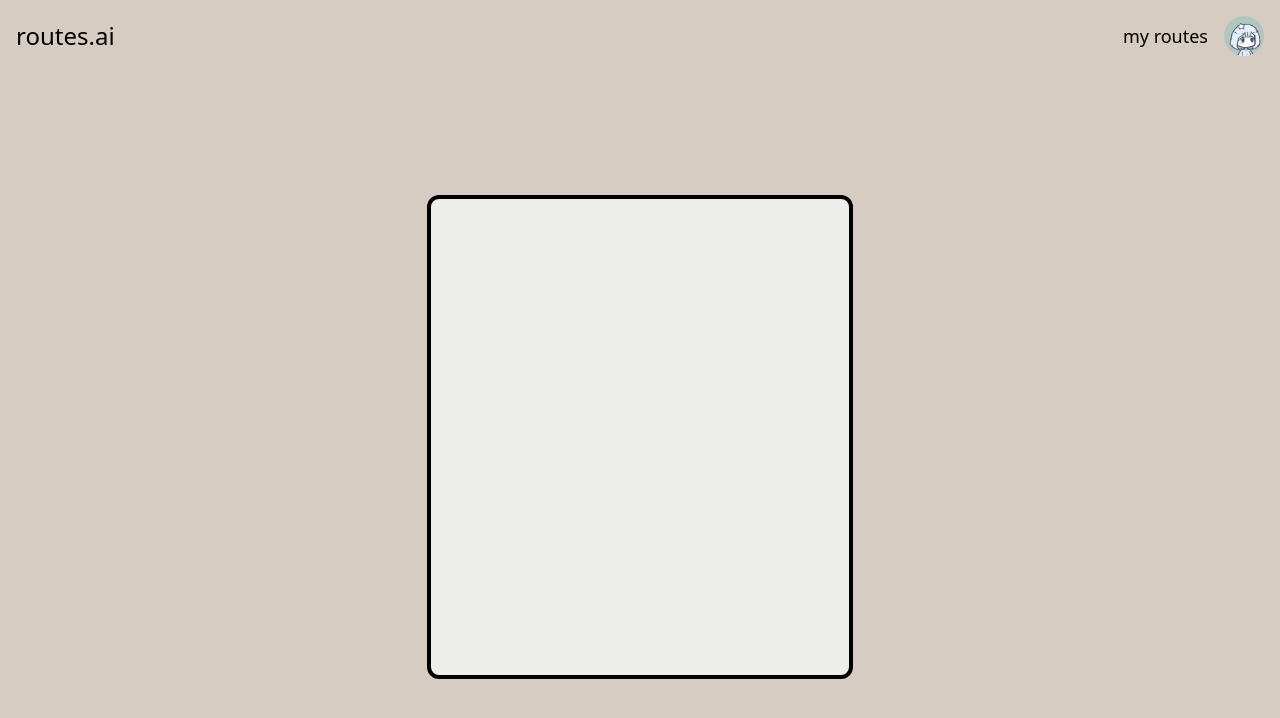
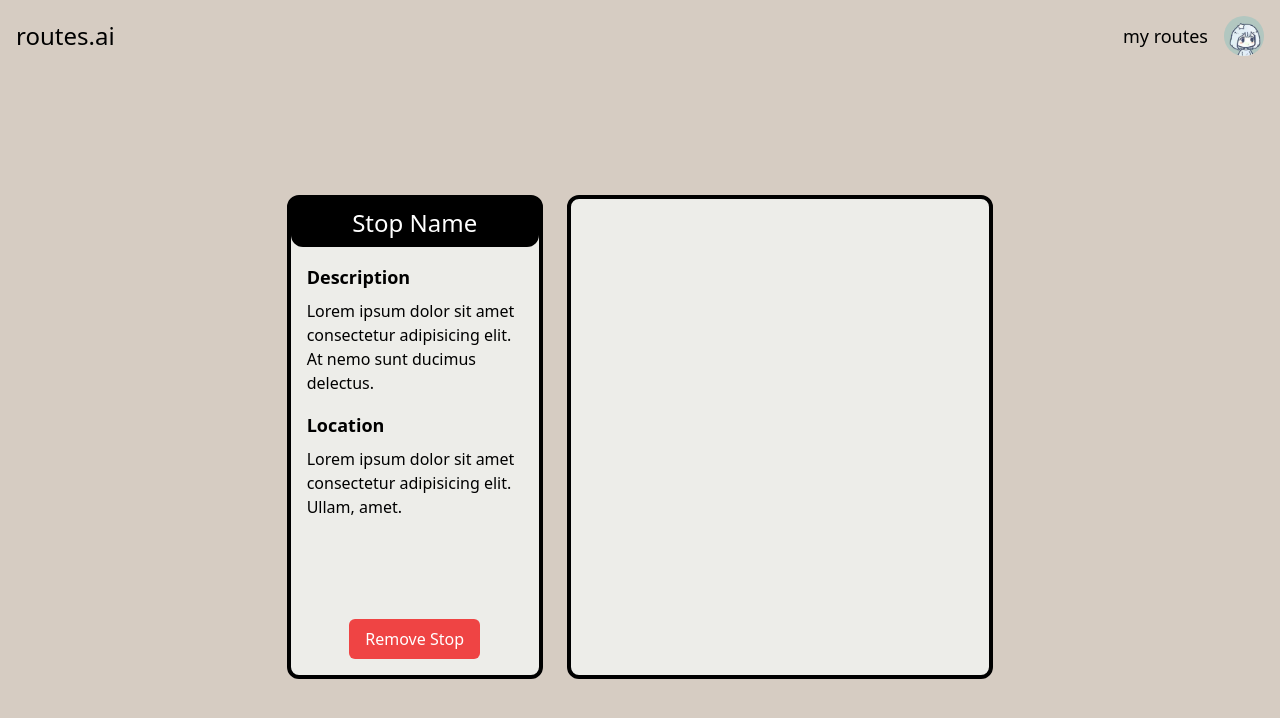
Before and after one commit to tanno1/intro_proj_client, a React (Vite) app: page /search in a window 1280 px wide. Shown: the top 718 px of the page. Built offline with nearby package versions, Linux system fonts and the light colour scheme.

Commit message:
completed StopInfo boxes

```diff
--- /dev/null
+++ b/src/components/common/RemoveButton.jsx
@@ -0,0 +1,11 @@
+import React from 'react'
+
+const RemoveButton = () => {
+  return (
+    <button id='removeButton' className='px-4 py-2 bg-red-500 text-white rounded-md hover:bg-red-600 focus:outline-none focus:ring focus:ring-red-400'>
+        Remove Stop
+    </button>
+  )
+}
+
+export default RemoveButton
--- /dev/null
+++ b/src/components/common/StopInfo.jsx
@@ -0,0 +1,31 @@
+import React from 'react';
+import RemoveButton from './RemoveButton';
+
+const StopInfo = () => {
+  return (
+    <div id='box' className='w-1/5 h-2/3 border-4 border-black rounded-xl bg-myGray flex flex-col justify-between'>
+        <div id='boxContents'>
+            <header className='w-full h-12 bg-black flex justify-center items-center rounded-b-xl'>
+                <span id='locationTitle' className='text-white text-2xl'>
+                Stop Name
+                </span>
+            </header>
+            <div className="p-4">
+                <div id='descriptionBox' className='mb-4'>
+                <h2 className='text-lg font-semibold mb-2'>Description</h2>
+                <p>Lorem ipsum dolor sit amet consectetur adipisicing elit. At nemo sunt ducimus delectus.</p>
+                </div>
+                <div id='locationBox' className='mb-4'>
+                <h2 className='text-lg font-semibold mb-2'>Location</h2>
+                    <p>Lorem ipsum dolor sit amet consectetur adipisicing elit. Ullam, amet.</p>
+                </div>
+            </div>
+        </div>
+        <div className='flex justify-center pb-4'>
+            <RemoveButton />
+        </div>
+    </div>
+  );
+};
+
+export default StopInfo;
--- a/src/components/search/Search.jsx
+++ b/src/components/search/Search.jsx
@@ -1,6 +1,7 @@
 import React, { useState, useEffect } from 'react';
 import Header from '../common/Header';
 import MapView from '../common/MapView';
+import StopInfo from '../common/StopInfo';
 
 const Search = () => {
   // const [mapData, setMapData] = useState(null);
@@ -31,7 +32,8 @@ const Search = () => {
       <div className="w-full">
         <Header />
       </div>
-      <div className='w-full h-full flex justify-center items-center'>
+      <div className='w-full h-full flex justify-center items-center space-x-6'>
+        <StopInfo />
         <MapView />
       </div>
     </div>
```
